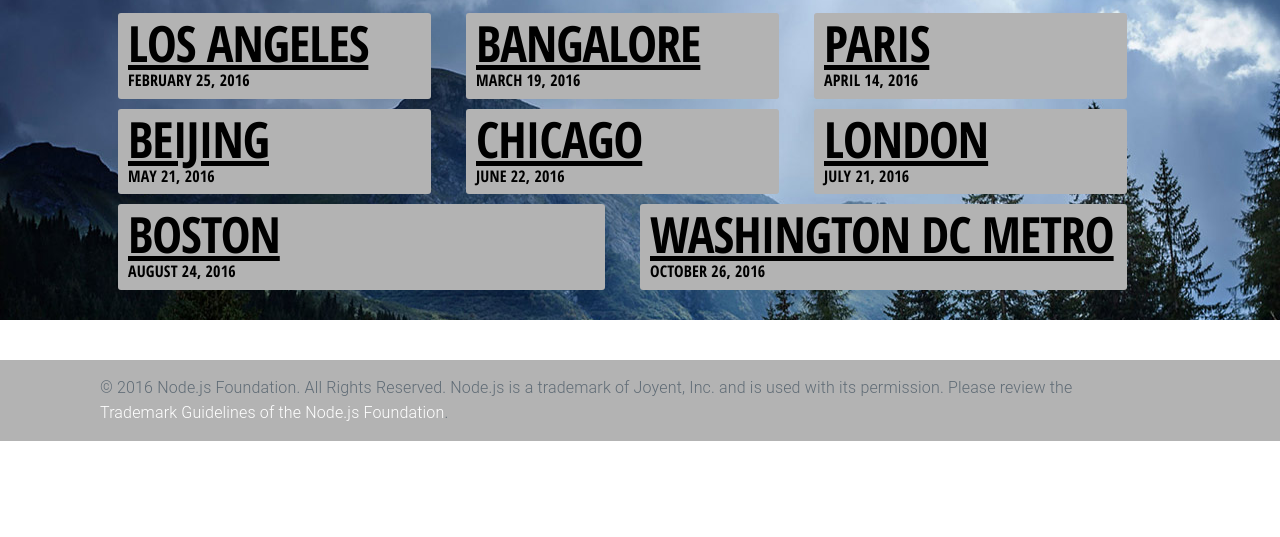
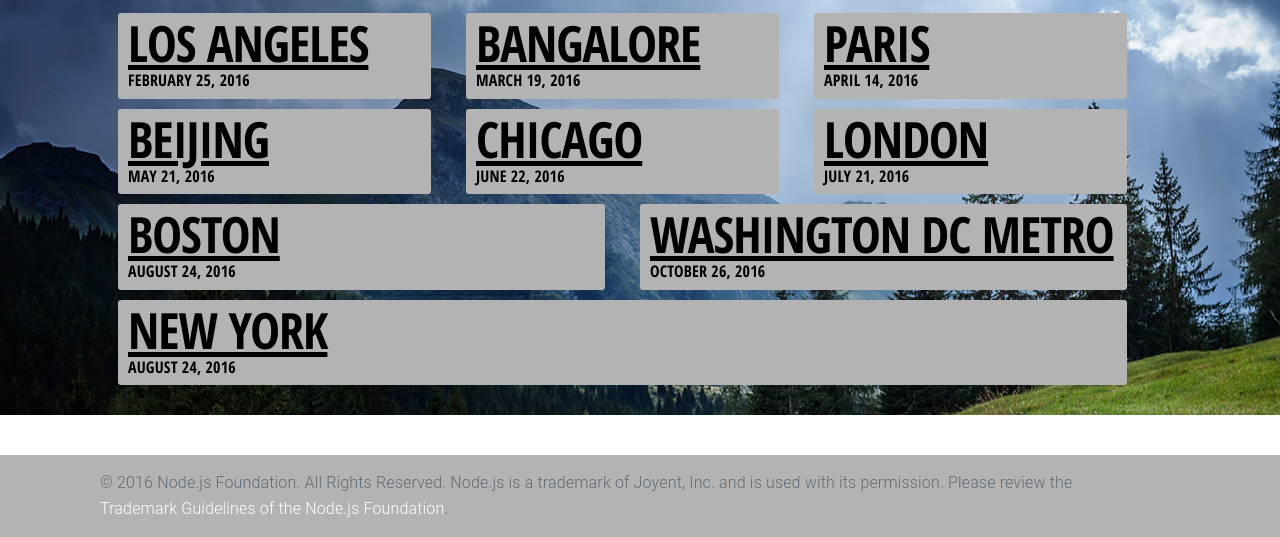
Before and after one commit to bramblespoc/mvcnodejs, a website: page index.html in a window 1280 px wide. Shown: the part 361-898 px from the top of the page. Before the commit the page ends 802 px from the top, so only its background shows below. Drawn offline with Linux system fonts and the light colour scheme.

Commit message:
Updates index.html

```diff
--- a/index.html
+++ b/index.html
@@ -161,6 +161,12 @@
       <p>October 26, 2016</p>
     </div>
   </div>
+    <div class="row">
+    <div class="live-event column">
+      <h3><a href="#">New York</a></h3>
+      <p>August 24, 2016</p>
+    </div>
+</div>
 
   </div>
 
```
